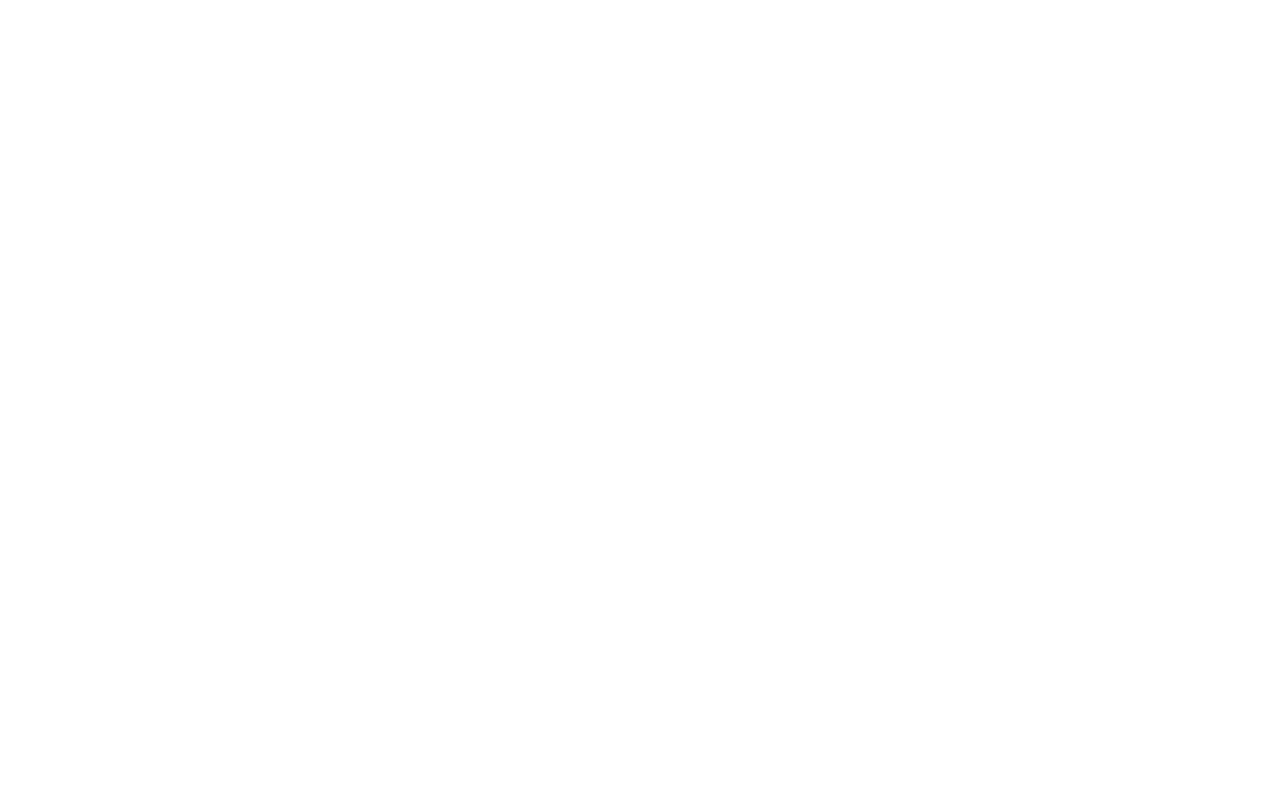
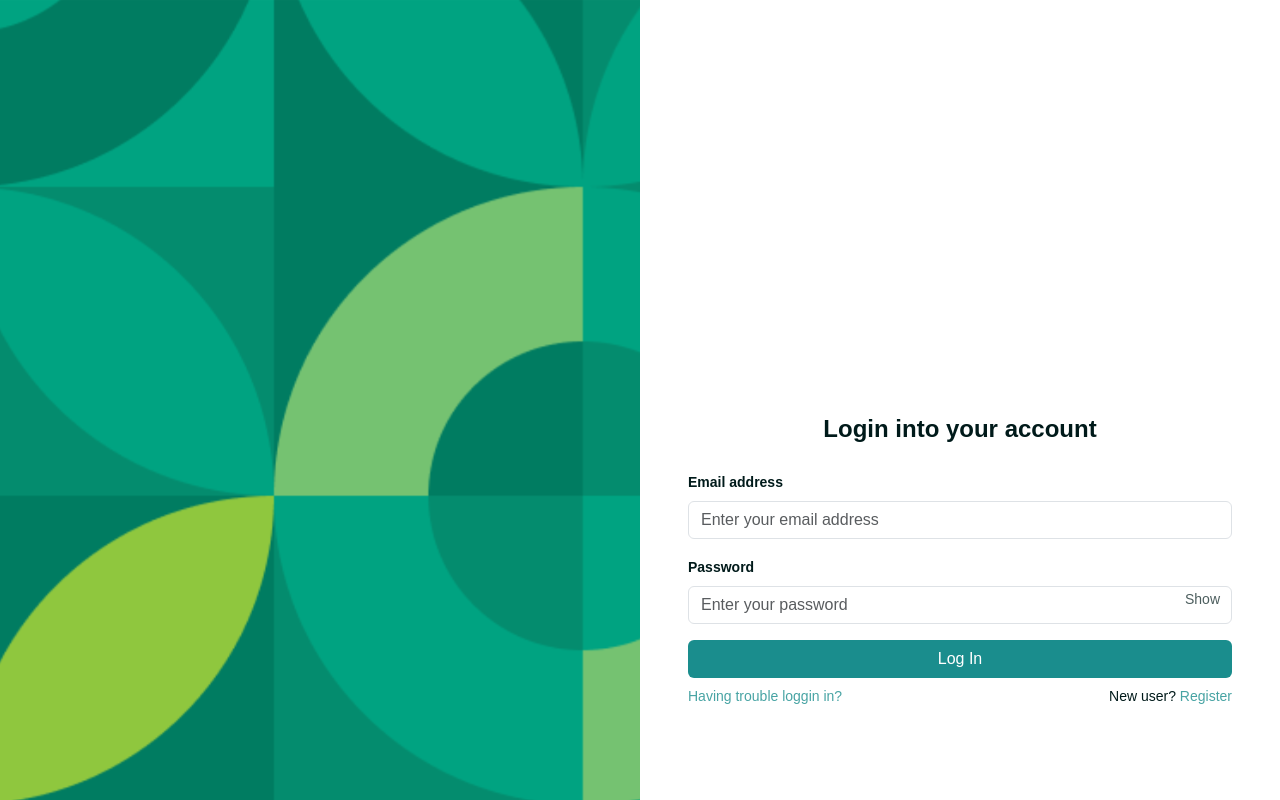
Before and after one commit to martinmatics100/Palmfit-FE, a React (Create React App) app: page /login in a window 1280 px wide. Before the commit this address had no page. Shown: the top 800 px of the page. Built offline with nearby package versions, Linux system fonts and the light colour scheme.

Commit message:
still working on auth pages

```diff
--- a/src/App.js
+++ b/src/App.js
@@ -3,6 +3,7 @@
 import "bootstrap-icons/font/bootstrap-icons.css";
 import { Routes, Route } from "react-router-dom";
 import RegisterPage from "./components/AuthenticationPages/RegisterPage/RegisterPage";
+import LoginPage from "./components/AuthenticationPages/LoginPage/LoginPage";
 
 function App() {
   return (
@@ -10,6 +11,7 @@
       <Routes>
         <Route path="/" element={<Home />} />
         <Route path="/register" element={<RegisterPage />} />
+        <Route path="/login" element={<LoginPage />} />
       </Routes>
     </>
   );
--- /dev/null
+++ b/src/components/AuthenticationPages/LoginPage/LoginPage.css
@@ -0,0 +1,57 @@
+form .login-alt span {
+    color: #001A1A;
+    font-weight: 500;
+    font-size: 14px;
+  }
+
+  form .login-alt span a {
+    color: #1A8D8D;
+    opacity: 0.8;
+  }
+
+  form .login-alt span a:hover {
+    opacity: 1;
+    text-decoration: underline;
+  }
+
+  form .login-alt a{
+    color: #1A8D8D;
+    opacity: 0.8;
+    font-weight: 500;
+    font-size: 14px;
+  }
+
+  form .login-alt a:hover {
+    opacity: 1;
+    text-decoration: underline;
+  }
+
+  /* password toggle */
+
+  .position-relative {
+    position: relative;
+  }
+
+  .password-toggle {
+    position: absolute;
+    top: 62%;
+    right: 60px;
+    transform: translateY(-50%);
+    cursor: pointer;
+    color: #001A1A;
+    user-select: none;
+    font-weight: 500;
+    font-size: 14px;
+    opacity: 0.7;
+  }
+
+  .password-toggle:hover {
+    text-decoration: none;
+    opacity: 1;
+  }
+
+  @media (max-width: 1199px) {
+    .password-toggle {
+      right: 70px;
+    }
+  }
--- /dev/null
+++ b/src/components/AuthenticationPages/LoginPage/LoginPage.js
@@ -0,0 +1,100 @@
+import React from "react";
+import { useState, useEffect } from "react";
+import { Link } from "react-router-dom";
+import PropagateLoader from "react-spinners/MoonLoader";
+import "./LoginPage.css";
+
+const LoginPage = () => {
+  const [Loading, setLoading] = useState(false);
+  const [showPassword, setShowPassword] = useState(false);
+  useEffect(() => {
+    setLoading(true);
+    setTimeout(() => {
+      setLoading(false);
+    }, 3000);
+  }, []);
+
+  const togglePasswordVisibility = () => {
+    setShowPassword((prevState) => !prevState);
+  };
+
+  return (
+    <div className="loader-container">
+      {Loading ? (
+        <div
+          className="loader-container"
+          style={{
+            display: "flex",
+            justifyContent: "center",
+            alignItems: "center",
+            width: "100%",
+            height: "100vh",
+            backgroundColor: "#f2f2f2",
+          }}
+        >
+          <PropagateLoader
+            color={"#1A8D8D"}
+            loading={Loading}
+            size={150}
+            aria-label="Loading Spinner"
+            data-testid="loader"
+          />
+        </div>
+      ) : (
+        <div className="container-fluid">
+          <div className="row signup-container">
+            <div className="col-md-6 signup-image"></div>
+            <div className="col-md-6 p-5">
+              <h3 className="text-center mb-4">Login into your account</h3>
+              <form>
+                <div className="mb-3">
+                  <label htmlFor="email" className="form-label">
+                    Email address
+                  </label>
+                  <input
+                    type="email"
+                    className="form-control"
+                    id="email"
+                    placeholder="Enter your email address"
+                  />
+                </div>
+                <div className="mb-3">
+                  <label htmlFor="password" className="form-label">
+                    Password
+                  </label>
+                  <input
+                    type={showPassword ? "text" : "password"}
+                    className="form-control"
+                    id="password"
+                    placeholder="Enter your password"
+                  />
+                  <span
+                    className="password-toggle"
+                    onClick={togglePasswordVisibility}
+                  >
+                    {showPassword ? "Hide" : "Show"}
+                  </span>
+                </div>
+
+                <button type="submit" className="btn w-100">
+                  Log In
+                </button>
+
+                <div className="d-flex justify-content-between mt-2 login-alt">
+                  <Link to="/forgotten-password">
+                    Having trouble loggin in?
+                  </Link>
+                  <span>
+                    New user? <Link to="/register">Register</Link>
+                  </span>
+                </div>
+              </form>
+            </div>
+          </div>
+        </div>
+      )}
+    </div>
+  );
+};
+
+export default LoginPage;
--- a/src/components/AuthenticationPages/RegisterPage/Register.css
+++ b/src/components/AuthenticationPages/RegisterPage/Register.css
@@ -8,8 +8,17 @@
   .signup-image {
     background: url('../../../Assets/authImage.svg');
     background-size: cover;
-    height: 110vh;
+    height: 140vh;
   }
+
+  h3 {
+    color: #001A1A;
+    font-weight: 600;
+    font-size: 24px;
+    line-height: 32.74px;
+  }
+
+
   form .btn {
     background-color: #1A8D8D;
     color: #fff;
@@ -19,6 +28,90 @@
     background-color: #1a8d8dde;
     color: #fff;
   }
+
+  form label {
+    color: #001A1A;
+    font-weight: 600;
+    font-size: 14px;
+  }
+
+  form .form-check-label a {
+    color: #1A8D8D;
+    font-weight: 400;
+    font-size: 16px;
+    line-height: 17.73px;
+    text-decoration: none;
+    opacity: 0.8;
+  }
+
+  form .form-check-label a:hover {
+    opacity: 1;
+    text-decoration: underline;
+  }
+
+  form input[type="checkbox"] {
+    border: 3px solid #1A8D8D;
+
+  }
+
+  form input[type="checkbox"]:checked {
+    background-color: #1A8D8D;
+  }
+
+  form .login-alt span {
+    color: #001A1A;
+    font-weight: 500;
+    font-size: 14px;
+  }
+
+  form .login-alt span a {
+    color: #1A8D8D;
+    opacity: 0.8;
+  }
+
+  form .login-alt span a:hover {
+    opacity: 1;
+    text-decoration: underline;
+  }
+
+  /* password toggle */
+
+  form .position-relative {
+    position: relative;
+  }
+
+ form .password-toggle {
+    position: absolute;
+    top: 60%;
+    right: 60px;
+    transform: translateY(-50%);
+    cursor: pointer;
+    color: #001A1A;
+    user-select: none;
+    font-weight: 500;
+    font-size: 14px;
+    opacity: 0.7;
+  }
+
+  form .password-toggle:hover {
+    text-decoration: none;
+    opacity: 1;
+  }
+
+  /* .error-message styleing */
+
+  .error-message {
+    color: #eb0303a2;
+    font-size: 0.875em; /* Optional: Adjust the size as needed */
+    margin-top: 0.25em; /* Optional: Adjust the spacing as needed */
+  }
+
+  @media (max-width: 1199px) {
+    .password-toggle {
+      right: 70px;
+    }
+  }
+
 
   @media (max-width: 767.98px) {
     .signup-container {
--- a/src/components/AuthenticationPages/RegisterPage/RegisterPage.js
+++ b/src/components/AuthenticationPages/RegisterPage/RegisterPage.js
@@ -2,16 +2,59 @@
 import { useState, useEffect } from "react";
 import PropagateLoader from "react-spinners/MoonLoader";
 import "./Register.css";
-import authImage from "../../../Assets/authImage.svg";
+import { Link } from "react-router-dom";
+import Validations from "../Validations";
 
 const RegisterPage = () => {
+  const [values, setValues] = useState({
+    firstName: "",
+    lastName: "",
+    email: "",
+    password: "",
+    verifyPassword: "",
+    termsAccepted: false,
+  });
+
+  const [errors, setErrors] = useState({});
+
   const [Loading, setLoading] = useState(false);
+  const [showPassword, setShowPassword] = useState(false);
   useEffect(() => {
     setLoading(true);
     setTimeout(() => {
       setLoading(false);
     }, 3000);
   }, []);
+
+  const togglePasswordVisibility = () => {
+    setShowPassword((prevState) => !prevState);
+  };
+  const handleInput = (e) => {
+    const { name, value, type, checked } = e.target;
+    const newValue = type === "checkbox" ? checked : value;
+    setValues((prevValues) => ({
+      ...prevValues,
+      [name]: newValue,
+    }));
+  };
+  const handleValidations = (e) => {
+    e.preventDefault();
+    const validationErrors = Validations(values);
+    // Find the first field that has an error
+    for (const key in validationErrors) {
+      if (validationErrors.hasOwnProperty(key)) {
+        setErrors({ [key]: validationErrors[key] });
+        return; // Stop at the first error found
+      }
+    }
+    // Additional validation for termsAccepted
+    if (!values.termsAccepted) {
+      setErrors((prevErrors) => ({
+        ...prevErrors,
+        termsAccepted: "Please accept the terms and conditions",
+      }));
+    }
+  };
   return (
     <div className="loader-container">
       {Loading ? (
@@ -40,17 +83,22 @@
             <div className="col-md-6 signup-image"></div>
             <div className="col-md-6 p-5">
               <h3 className="text-center mb-4">Register For Palmfit</h3>
-              <form>
+              <form onSubmit={handleValidations}>
                 <div className="mb-3">
                   <label htmlFor="firstName" className="form-label">
                     First Name
                   </label>
                   <input
                     type="text"
+                    name="firstName"
                     className="form-control"
                     id="firstName"
-                    placeholder="First Name"
+                    placeholder="Enter your first name"
+                    onChange={handleInput}
                   />
+                  {errors.firstName && (
+                    <p className="error-message">{errors.firstName}</p>
+                  )}
                 </div>
                 <div className="mb-3">
                   <label htmlFor="lastName" className="form-label">
@@ -58,10 +106,15 @@
                   </label>
                   <input
                     type="text"
+                    name="lastName"
                     className="form-control"
                     id="lastName"
-                    placeholder="Last Name"
+                    placeholder="Enter your last name"
+                    onChange={handleInput}
                   />
+                  {errors.lastName && (
+                    <p className="error-message">{errors.lastName}</p>
+                  )}
                 </div>
                 <div className="mb-3">
                   <label htmlFor="email" className="form-label">
@@ -69,52 +122,78 @@
                   </label>
                   <input
                     type="email"
+                    name="email"
                     className="form-control"
                     id="email"
-                    placeholder="Email"
+                    placeholder="Enter your email address"
+                    onChange={handleInput}
                   />
+                  {errors.email && (
+                    <p className="error-message">{errors.email}</p>
+                  )}
                 </div>
                 <div className="mb-3">
                   <label htmlFor="password" className="form-label">
                     Password
                   </label>
                   <input
-                    type="password"
+                    type={showPassword ? "text" : "password"}
+                    name="password"
                     className="form-control"
                     id="password"
-                    placeholder="Password"
+                    placeholder="Enter your password"
+                    onChange={handleInput}
                   />
+                  <span
+                    className="password-toggle"
+                    onClick={togglePasswordVisibility}
+                  >
+                    {showPassword ? "Hide" : "Show"}
+                  </span>
+                  {errors.password && (
+                    <p className="error-message">{errors.password}</p>
+                  )}
                 </div>
                 <div className="mb-3">
                   <label htmlFor="verifyPassword" className="form-label">
                     Verify Password
                   </label>
                   <input
-                    type="password"
+                    type={showPassword ? "text" : "password"}
+                    name="verifyPassword"
                     className="form-control"
                     id="verifyPassword"
-                    placeholder="Verify Password"
+                    placeholder="Enter your password"
+                    onChange={handleInput}
                   />
+                  {errors.verifyPassword && (
+                    <p className="error-message">{errors.verifyPassword}</p>
+                  )}
                 </div>
+
                 <div className="form-check mb-3">
                   <input
                     type="checkbox"
+                    name="termsAccepted"
                     className="form-check-input"
                     id="terms"
+                    onChange={handleInput}
                   />
-                  <label className="form-check-label" htmlFor="terms">
-                    I have read and understood the Privacy Policy and Terms &
-                    Conditions.
+                  <label className="form-check-label ml-1" htmlFor="terms">
+                    I have read and understood the <a href="">Privacy Policy</a>{" "}
+                    and <a href="">Terms & Conditions</a>.
                   </label>
+                  {errors.termsAccepted && (
+                    <p className="error-message">{errors.termsAccepted}</p>
+                  )}
                 </div>
                 <button type="submit" className="btn w-100">
                   Register
                 </button>
-
-                <div className="d-flex justify-content-between">
-                  <a href="#">Forgotten Password?</a>
+                <div className="d-flex justify-content-center mt-2 login-alt">
+                  {/* <a href="#">Forgotten Password?</a> */}
                   <span>
-                    Already have an account? <a href="#">Login</a>
+                    Existing member? <Link to="/login">Login</Link>
                   </span>
                 </div>
               </form>
--- /dev/null
+++ b/src/components/AuthenticationPages/Validations.js
@@ -0,0 +1,43 @@
+export default function Validations(values) {
+  const errors = {};
+
+  const email_pattern =
+    /^[a-zA-Z0-9_.+-]+@(gmail\.com|yahoo\.com|outlook\.com)$/;
+
+  const password_pattern =
+    /^(?=.*[0-9])(?=.*[a-z])(?=.*[A-Z])(?=.*[!@#$%^&*]).{8,}$/;
+
+  if (values.firstName === "") {
+    errors.firstName = "What's your name";
+  }
+
+  if (values.lastName === "") {
+    errors.lastName = "What's your name";
+  }
+
+  if (values.email === "") {
+    errors.email =
+      "You'll use this when you log in and if you ever need to reset your password";
+  } else if (!email_pattern.test(values.email)) {
+    errors.email = "Email didn't match";
+  }
+
+  if (values.password === "") {
+    errors.password = "Password is required";
+  } else if (!password_pattern.test(values.password)) {
+    errors.password =
+      "Enter a combination of at least six number, letters and symbols (such as @,#,!,*,&)";
+  }
+
+  if (values.verifyPassword === "") {
+    errors.verifyPassword = "Please verify your password";
+  } else if (values.password !== values.verifyPassword) {
+    errors.verifyPassword = "Passwords do not match";
+  }
+
+  if (!values.termsAccepted) {
+    errors.termsAccepted = "Confirm that you accept the terms and conditions.";
+  }
+
+  return errors;
+}
--- a/src/components/LandingPage/Navbar.js
+++ b/src/components/LandingPage/Navbar.js
@@ -29,7 +29,7 @@
               <a href="#">Calorie Calculator</a>
             </li>
             <li>
-              <a href="#">Sign In</a>
+              <Link to="/login">Sign In</Link>
             </li>
             <li>
               <Link to="/register">Get Started</Link>
```
